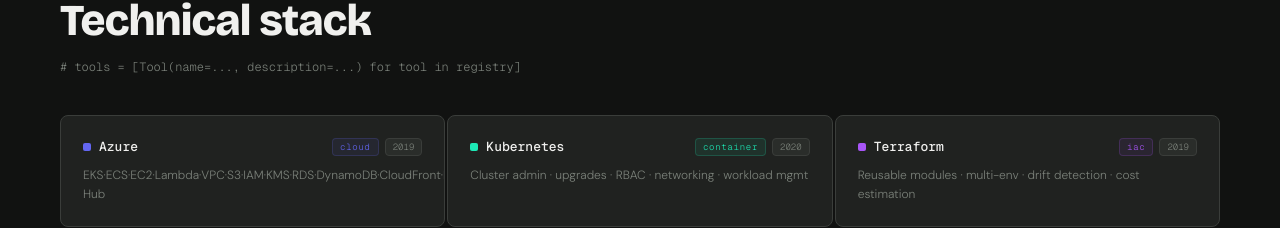
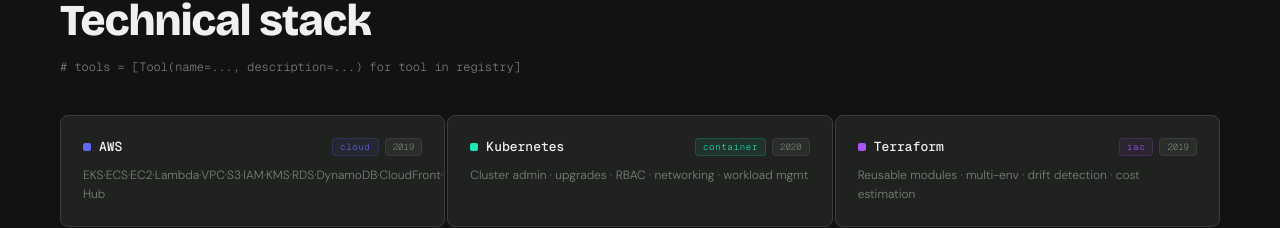
Before and after one commit to gulbadinhasan/portfolio, a React (Vite) app: page / in a window 1280 px wide. Shown: the part 1857-2085 px from the top of the page. Built offline with nearby package versions, Linux system fonts and the light colour scheme.

Commit message:
correct mistake

```diff
--- a/src/App.jsx
+++ b/src/App.jsx
@@ -581,7 +581,7 @@
    STACK — Tool registry format
 ═══════════════════════════════════════════════════════════════ */
 const TOOLS = [
-  { name:"Azure",            desc:"EKS·ECS·EC2·Lambda·VPC·S3·IAM·KMS·RDS·DynamoDB·CloudFront·EMR·Security Hub", type:"cloud",    since:"2019" },
+  { name:"AWS",            desc:"EKS·ECS·EC2·Lambda·VPC·S3·IAM·KMS·RDS·DynamoDB·CloudFront·EMR·Security Hub", type:"cloud",    since:"2019" },
   { name:"Kubernetes",     desc:"Cluster admin · upgrades · RBAC · networking · workload mgmt",                type:"container",since:"2020" },
   { name:"Terraform",      desc:"Reusable modules · multi-env · drift detection · cost estimation",            type:"iac",      since:"2019" },
   { name:"ArgoCD",         desc:"GitOps · self-service portal · drift sync · app-of-apps pattern",            type:"cicd",     since:"2022" },
```
